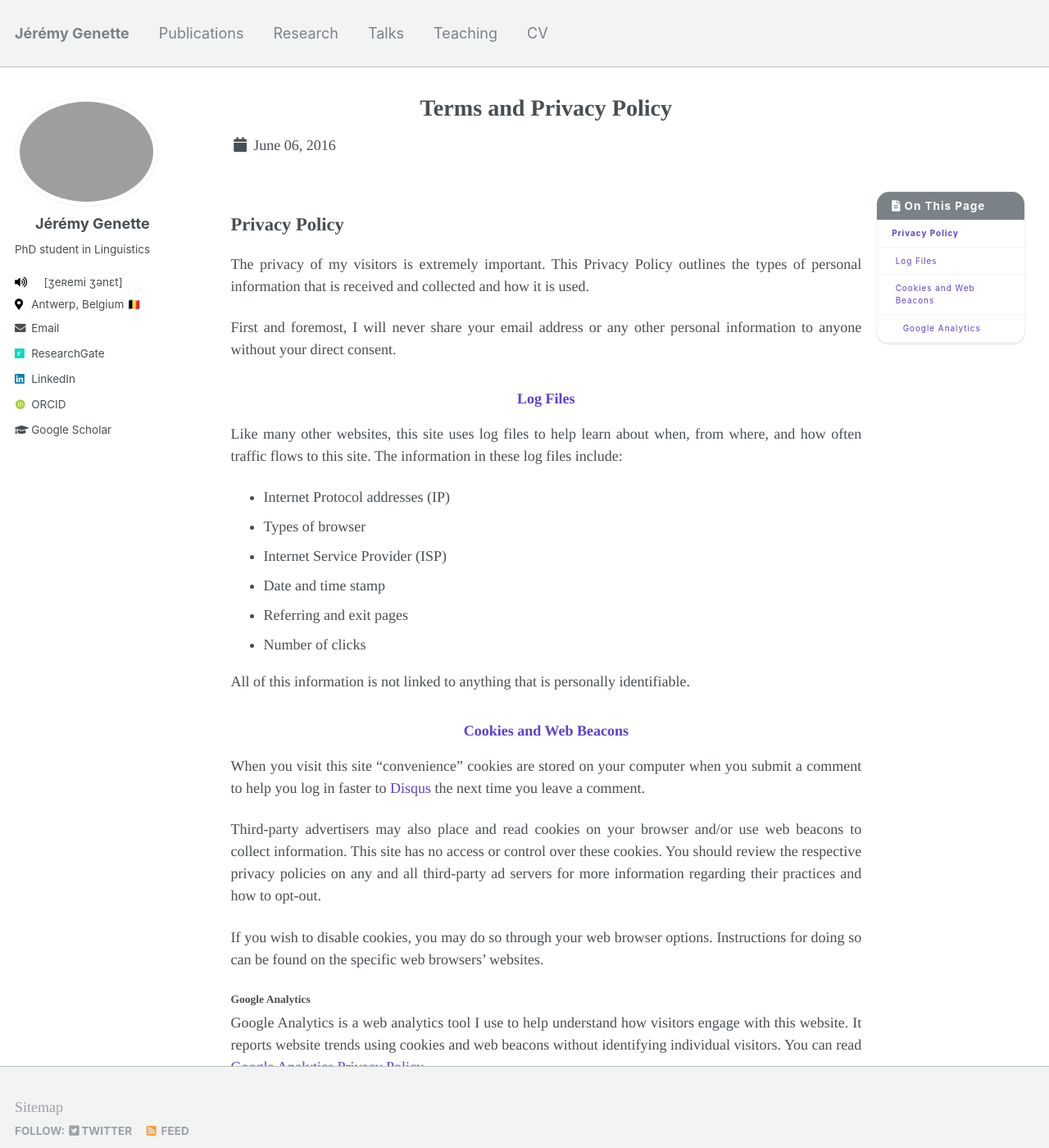
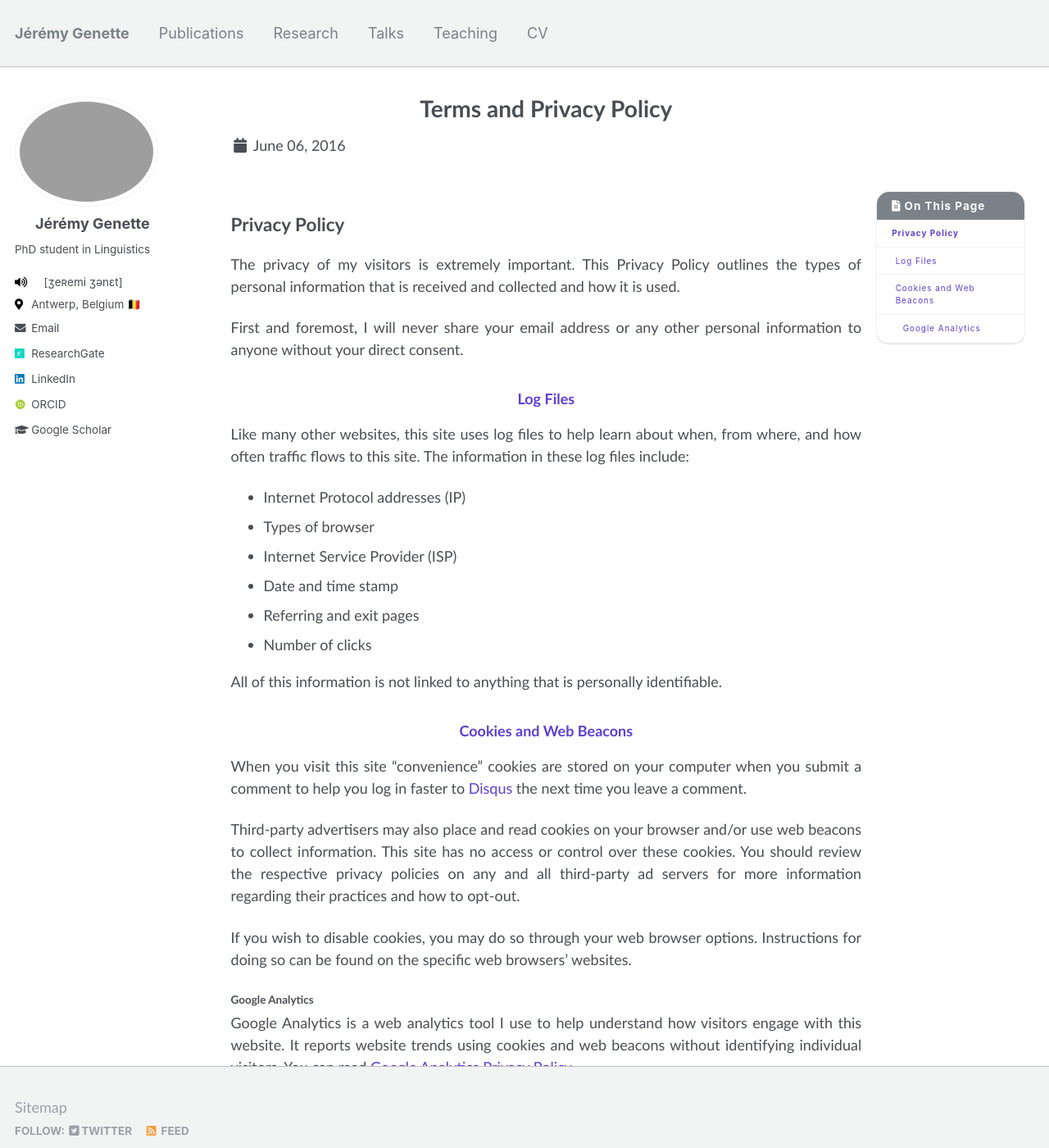
Before and after one commit to jgenette/jgenette.github.io, a Jekyll site: the page built from _pages/terms.md, in a window 1280 px wide and 1400 px high. Shown: the whole window at 82% size. Built offline with Jekyll 4.4.1, drawn with Linux system fonts in a browser that asks for light colours; some web fonts are replaced.

Commit message:
Update _variables.scss

```diff
--- a/_sass/_variables.scss
+++ b/_sass/_variables.scss
@@ -27,10 +27,11 @@ $times                      : Times, serif;
 $bodoni                     : "Bodoni MT", serif;
 $calisto                    : "Calisto MT", serif;
 $garamond                   : Garamond, serif;
+$sans                       : "Gill sans MT", serif;
 
-$global-font-family         : $times;
-$header-font-family         : $times;
-$caption-font-family        : $times;
+$global-font-family         : $sans;
+$header-font-family         : $sans;
+$caption-font-family        : $sans;
 
 /* type scale */
 $type-size-1                : 2.441em;  // ~39.056px
```
